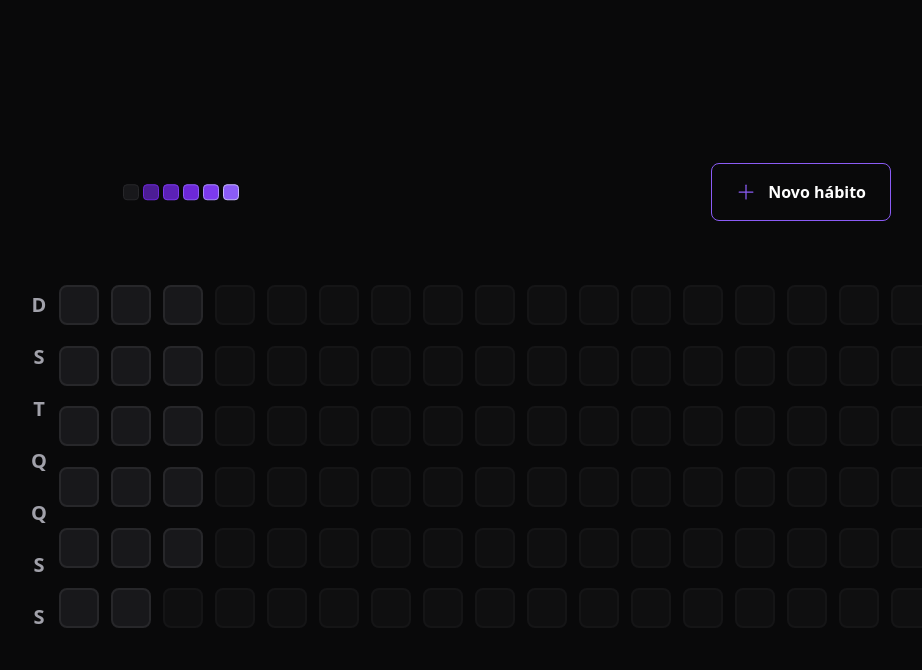
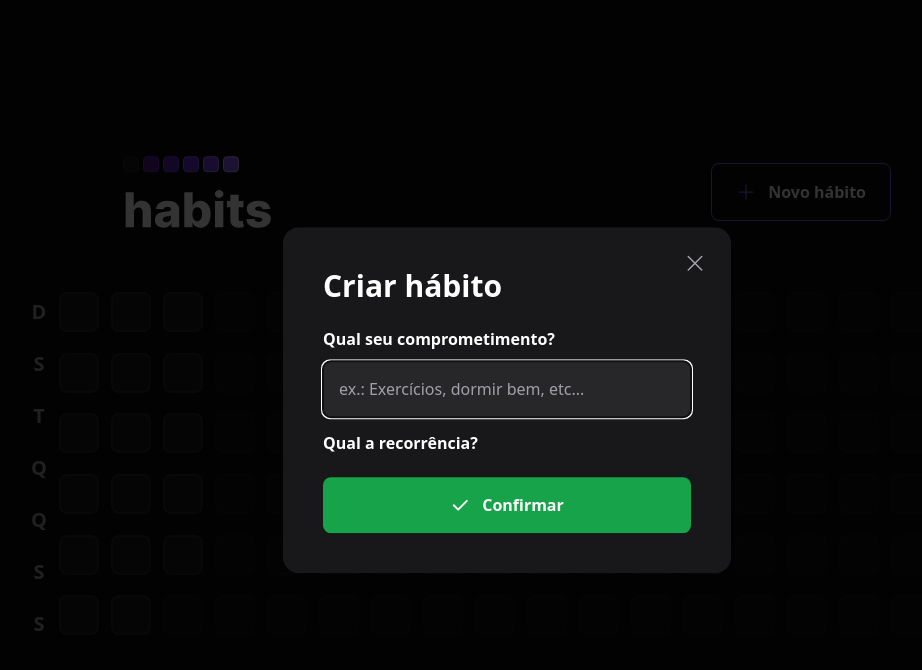
Before and after one commit to laurafoes/nlw-setup, a React (Vite) app in the folder web/: page / in a window 1280 px wide. Both pictures are taken after a click on the button "Novo hábito". Shown: the top 670 px of the page, without its empty margins (133-1055 px from the left). Built offline with nearby package versions, Linux system fonts and the light colour scheme.

Commit message:
feat: creates New Habit Form

```diff
--- a/web/package.json
+++ b/web/package.json
@@ -9,6 +9,7 @@
     "preview": "vite preview"
   },
   "dependencies": {
+    "@radix-ui/react-dialog": "^1.0.2",
     "dayjs": "^1.11.7",
     "phosphor-react": "^1.4.1",
     "react": "^18.2.0",
--- a/web/src/components/HabitDay.tsx
+++ b/web/src/components/HabitDay.tsx
@@ -9,7 +9,6 @@
 
   return (
     <div className="w-10 h-10 bg-zinc-900 border-2 border-zinc-800 rounded-lg">
-
     </div>
   )
 }
--- a/web/src/components/Header.tsx
+++ b/web/src/components/Header.tsx
@@ -1,19 +1,36 @@
-import logo from '../assets/logo.svg'
-import { Plus } from 'phosphor-react'
+import logo from "../assets/logo.svg";
+import { Plus, X } from "phosphor-react";
+import * as Dialog from "@radix-ui/react-dialog";
+import NewHabitForm from "./NewHabitForm";
 
 function Header() {
   return (
-    <div className='w-full max-w-3xl mx-auto flex items-center justify-between'>
-        <img src={logo} alt='Planner logo' />
-        <button
-            type='button'
-            className='border border-violet-500 font-semibold rounded-lg px-6 py-4 flex items-center gap-3 hover:border-violet-300'
+    <div className="w-full max-w-3xl mx-auto flex items-center justify-between">
+      <img src={logo} alt="Planner logo" />
+
+      <Dialog.Root>
+        <Dialog.Trigger
+          type="button"
+          className="border border-violet-500 font-semibold rounded-lg px-6 py-4 flex items-center gap-3 hover:border-violet-300"
         >
-            <Plus size={20} className='text-violet-500' />
-            Novo hábito
-        </button>
+          <Plus size={20} className="text-violet-500" />
+          Novo hábito
+        </Dialog.Trigger>
+        <Dialog.Portal>
+          <Dialog.Overlay className="w-screen h-screen bg-black/80 fixed inset-0" />
+          <Dialog.Content className="absolute p-10 bg-zinc-900 rounded-2xl border-none w-full max-w-md top-1/2 left-1/2 -translate-x-1/2 -translate-y-1/2">
+            <Dialog.Close className="absolute right-6 top-6 text-zinc-400 hover:text-zinc-200">
+              <X size={24} aria-label="Close modal" />
+            </Dialog.Close>
+            <Dialog.Title className="text-3xl leading-tight font-extrabold">
+                Criar hábito
+            </Dialog.Title>
+            <NewHabitForm />
+          </Dialog.Content>
+        </Dialog.Portal>
+      </Dialog.Root>
     </div>
-  )
+  );
 }
 
-export default Header
+export default Header;
--- /dev/null
+++ b/web/src/components/NewHabitForm.tsx
@@ -0,0 +1,27 @@
+import { Check } from "phosphor-react";
+
+function NewHabitForm() {
+  return (
+    <form className='w-full flex flex-col mt-6'>
+        <label htmlFor="title" className='font-semibold leading-tight'>
+            Qual seu comprometimento?
+        </label>
+        <input
+            type="text"
+            id="title"
+            placeholder="ex.: Exercícios, dormir bem, etc..."
+            className='p-4 rounded-lg mt-3 bg-zinc-800 text-white placeholder:text-zinc-400'
+            autoFocus
+        />
+        <label htmlFor="" className='font-semibold leading-tight mt-4'>
+            Qual a recorrência?
+        </label>
+        <button type="submit" className='mt-6 rounded-lg p-4 gap-3 flex items-center justify-center font-semibold bg-green-600 hover:bg-green-500'>
+            <Check size={20} weight="bold" />
+            Confirmar
+        </button>
+    </form>
+  );
+}
+
+export default NewHabitForm;
```
Also changed, not shown: web/src/assets/logo.svg, 1 other file (tests, documents, lock files or other folders).
